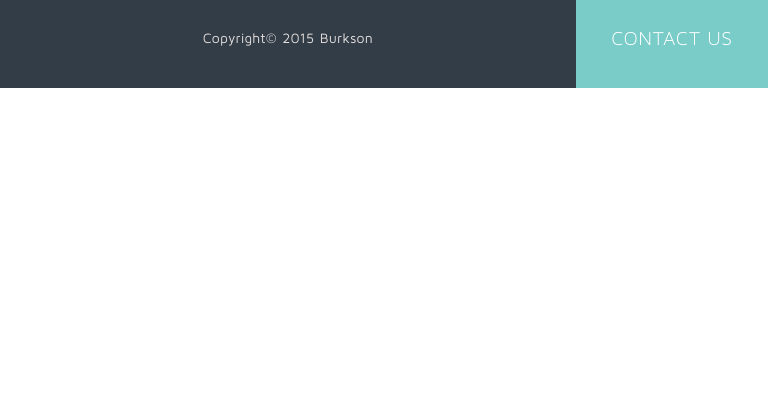
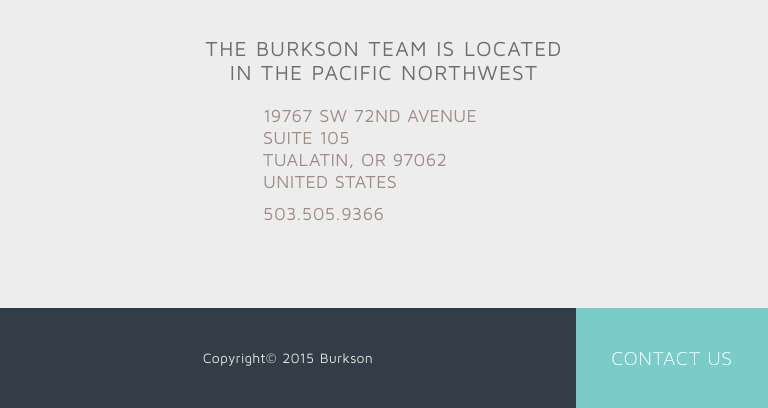
Before and after one commit to Mind1992/burkson-website, a website: page index.html in a window 768 px wide. Shown: the part 5470-5878 px from the top of the page. Before the commit the page ends 5558 px from the top, so only its background shows below. Drawn offline with Linux system fonts and the light colour scheme; some packages are replaced by stand-ins of ours.

Commit message:
add contact information for mobile2

```diff
--- a/css/mobile2.css
+++ b/css/mobile2.css
@@ -62,11 +62,6 @@
   .hide-pic-for-med {
     display: none !important;
   }
-
-
- /* #team-wrap .row:nth-child(3) div.small-12:nth-child(3) {
-    display: none;
-  }*/
 
   .cover {
     position: absolute;
@@ -531,11 +526,11 @@
     margin-left: auto;
   }
 
-  .add-us:hover {
+  /*.add-us:hover {
 
     color: #55B0AC;
     transition: color 1s ease 0s;
-  }
+  }*/
 
   .add-us {
     transition: color 1s ease 0s;
@@ -598,3 +593,24 @@
     height: 1380px;
   }
 }
+
+
+@media screen and (min-width: 800px ) and (max-width: 1022px ) {
+  .cover p:nth-child(1) {
+    font-family: 'MavenProMedium';
+    font-size: 1em;
+    font-weight: 700;
+    letter-spacing: 1px;
+    margin-top: 5px;
+    text-transform: uppercase;
+    padding-top: 20px;
+    margin-bottom: 4px;
+  }
+
+  .cover p:nth-child(2) {
+    font-family: 'MavenProLight';
+    font-size: 0.9em;
+    letter-spacing: 0.0325em;
+    width: 90%;
+  }
+}
--- a/css/styles.css
+++ b/css/styles.css
@@ -100,6 +100,10 @@
   height: 20px;
   margin-top: 17px;
   margin-left: 70%;
+}
+
+.overlay > nav > ul li a:hover {
+  color: #fff;
 }
 
 nav > ul.inline-list {
@@ -320,6 +324,7 @@
   height: 100px;
   margin-top: 130px;
   margin-left: 50px;
+  cursor: auto !important;
 }
 
 .featured-picture {
@@ -345,6 +350,7 @@
   background: url(../assets/arrows_12.png) no-repeat;
   height: 100px;
   margin-top: 130px;
+  cursor: auto !important;
 }
 
 img.featured-picture {
@@ -736,7 +742,7 @@
 }
 
 #main-footer a div.large-3:hover {
-  background-color: #5A9693;
+  background-color: #5A9693 !important;
   cursor: pointer;
   -webkit-transition: background-color 2s ease-out;
   -moz-transition: background-color 2s ease-out;
--- a/css/tablet.css
+++ b/css/tablet.css
@@ -371,7 +371,81 @@
     border-bottom: 0px solid #c2c2c3;
   }
 
-  #map {
+  /*#map {
+    display: none;
+  }*/
+
+  #map-canvas {
+    display: none !important;
+  }
+
+  #map > .map-overlay {
+    background-color: #ededed;
+    width: 100%;
+    height: 320px;
+    position: static;
+    border-right: 0px;
+    border-left: 0px;
+  }
+
+  .map-overlay .adr:hover > p {
+    color: #55B0AC;
+    transition: color 1s ease 0s;
+  }
+
+  .map-overlay .adr > p {
+    transition: color 1s ease 0s;
+  }
+
+  .map-overlay > p:nth-child(1), .map-overlay > p:nth-child(2) {
+    font-family: 'MavenProRegular';
+    font-size: 21px;
+    letter-spacing: 0.06em;
+    color: #6d6d71;
+    text-transform: uppercase;
+    line-height: 4px;
+    padding-left: 0px;
+    text-align: center;
+  }
+
+  .map-overlay > p:nth-child(1) {
+    padding-top: 60px;
+  }
+
+  .adr > p, .adr + p, .tel  {
+    font-family: 'MavenProRegular';
+    font-size: 18px;
+    letter-spacing: 0.02em;
+    color: #9f8c86;
+    text-transform: uppercase;
+    line-height: 2px;
+    text-align: left;
+    /*padding-left: 5.5em;*/
+  }
+
+  .adr {
+    width: 440px;
+    margin-right: auto;
+    margin-left: auto;
+  }
+
+  .tel {
+    padding-top: 10px;
+    display: block;
+    width: 440px;
+    margin-right: auto;
+    margin-left: auto;
+  }
+
+  .add-us {
+    display: none;
+  }
+
+  .adr > p:nth-child(1) {
+    padding-top: 20px;
+  }
+
+  .tel + img {
     display: none;
   }
 
--- a/index.html
+++ b/index.html
@@ -336,7 +336,7 @@
       <!-- Map section -->
       <div id="map">
         <div class="hide-for-small-only" id="map-canvas"></div>
-        <div class="map-overlay" class="show-for-small-only">
+        <div class="map-overlay" class="show-for-small show-for-medium">
           <p>The Burkson team is located</p>
           <p>in the Pacific Northwest</p>
           <a href="http://goo.gl/jWTEQn">
```
Also changed, not shown: assets/map/burkson-marker_04.png, lib/jquery/dist/jquery.min.js, 1 other file.
